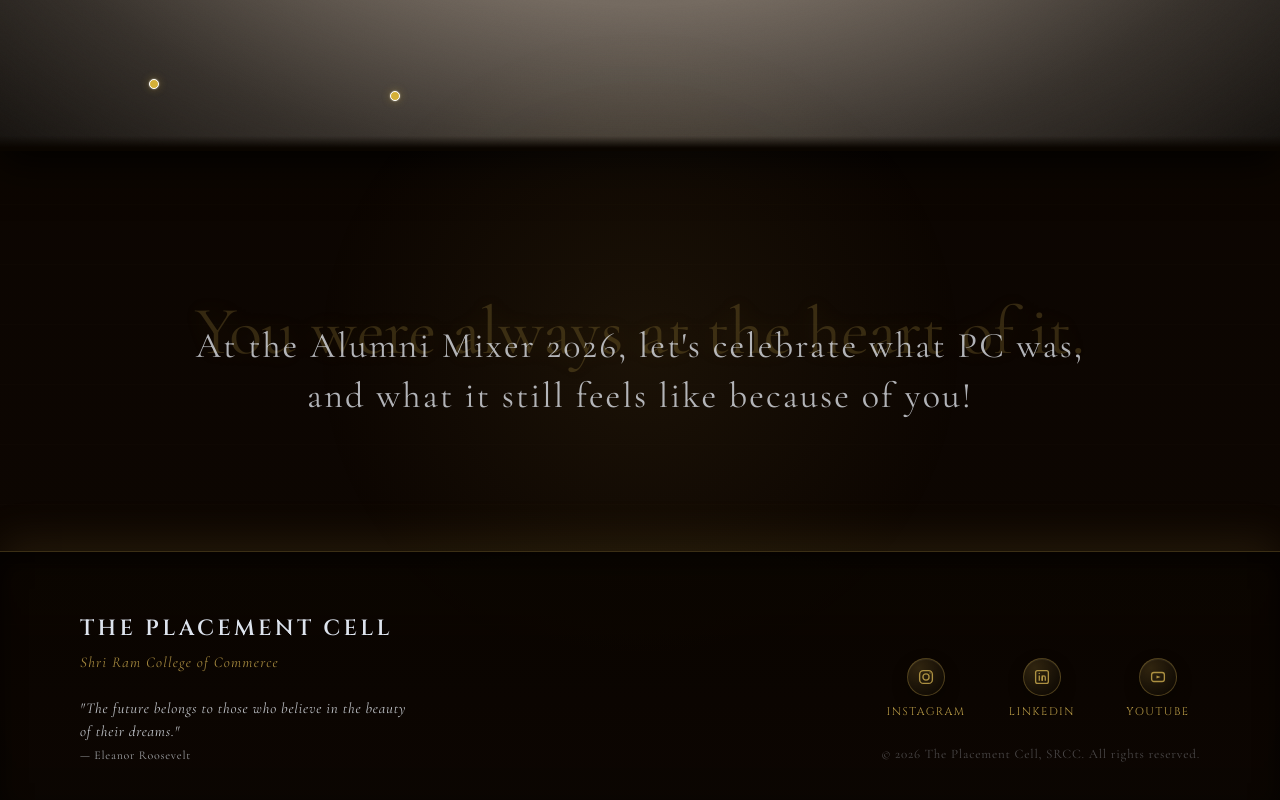
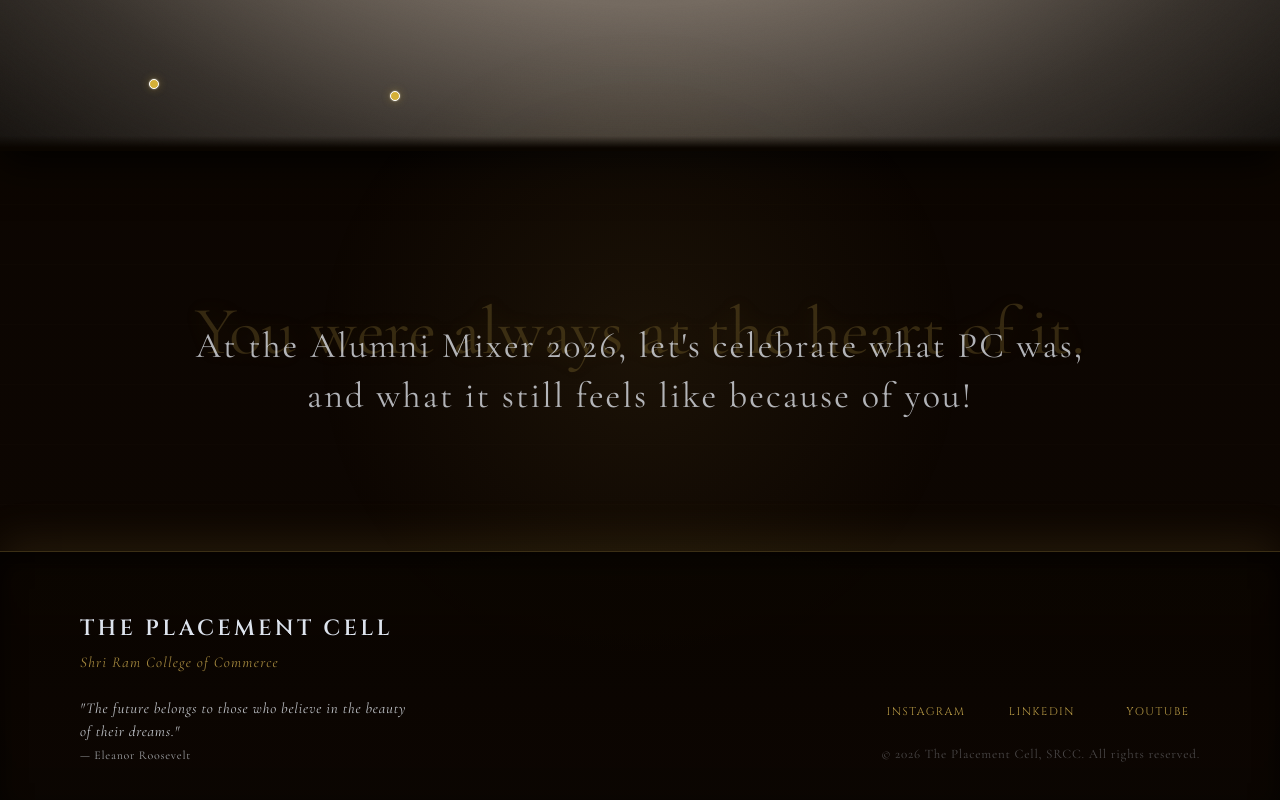
Before and after one commit to divyansh730/srcc-mixer, a React (Vite) app: page / in a window 1280 px wide. Shown: the part 7005-7805 px from the top of the page. Built offline with nearby package versions, Linux system fonts and the light colour scheme.

Commit message:
Revert footer social icon badges and keep text links
Remove the previously added social media icon circles while retaining the updated Instagram, LinkedIn, and YouTube handles in the footer.

```diff
--- a/src/components/Footer.jsx
+++ b/src/components/Footer.jsx
@@ -25,45 +25,6 @@ export default function Footer() {
     window.addEventListener("resize", onResize, { passive: true });
     return () => window.removeEventListener("resize", onResize);
   }, []);
-
-  const renderSocialIcon = (platform) => {
-    const iconStyle = {
-      width: isMobile ? "17px" : "18px",
-      height: isMobile ? "17px" : "18px",
-      display: "block",
-      color: "currentColor",
-      opacity: 0.92,
-    };
-
-    if (platform === "Instagram") {
-      return (
-        <svg viewBox="0 0 24 24" fill="none" stroke="currentColor" strokeWidth="1.8" style={iconStyle} aria-hidden="true">
-          <rect x="3.5" y="3.5" width="17" height="17" rx="5" />
-          <circle cx="12" cy="12" r="4.1" />
-          <circle cx="17.4" cy="6.6" r="0.8" fill="currentColor" stroke="none" />
-        </svg>
-      );
-    }
-
-    if (platform === "LinkedIn") {
-      return (
-        <svg viewBox="0 0 24 24" fill="none" stroke="currentColor" strokeWidth="1.8" style={iconStyle} aria-hidden="true">
-          <rect x="3.5" y="3.5" width="17" height="17" rx="2.5" />
-          <line x1="8.4" y1="10" x2="8.4" y2="17" />
-          <circle cx="8.4" cy="7.2" r="0.95" fill="currentColor" stroke="none" />
-          <path d="M12.3 17v-4.2c0-1.5 1-2.3 2.1-2.3s2 .8 2 2.3V17" />
-          <line x1="12.3" y1="10" x2="12.3" y2="17" />
-        </svg>
-      );
-    }
-
-    return (
-      <svg viewBox="0 0 24 24" fill="none" stroke="currentColor" strokeWidth="1.8" style={iconStyle} aria-hidden="true">
-        <rect x="3.5" y="6" width="17" height="12" rx="3" />
-        <polygon points="10,10 15.5,12 10,14" fill="currentColor" stroke="none" />
-      </svg>
-    );
-  };
 
   return (
     <footer style={{
@@ -152,10 +113,10 @@ export default function Footer() {
                 display: "flex",
                 flexDirection: "column",
                 alignItems: "center",
-                gap: "8px",
+                gap: "0px",
                 minWidth: isMobile ? "72px" : "84px"
               }}
-                 onMouseEnter={(e) => {
+                  onMouseEnter={(e) => {
                     e.currentTarget.style.color = "#FFF";
                     e.currentTarget.style.textShadow = "0 0 12px rgba(201,168,76,0.6)";
                     e.currentTarget.style.transform = "translateY(-2px)";
@@ -165,18 +126,6 @@ export default function Footer() {
                     e.currentTarget.style.textShadow = "none";
                     e.currentTarget.style.transform = "translateY(0)";
                   }}>
-                <span style={{
-                  width: isMobile ? "34px" : "38px",
-                  height: isMobile ? "34px" : "38px",
-                  borderRadius: "50%",
-                  border: "1px solid rgba(201,168,76,0.32)",
-                  background: "radial-gradient(circle at 30% 25%, rgba(201,168,76,0.2), rgba(9,4,1,0.7))",
-                  display: "grid",
-                  placeItems: "center",
-                  boxShadow: "inset 0 1px 0 rgba(255,255,255,0.06), 0 6px 16px rgba(0,0,0,0.32)",
-                }}>
-                  {renderSocialIcon(platform)}
-                </span>
                 {platform}
               </a>
             ))}
```
